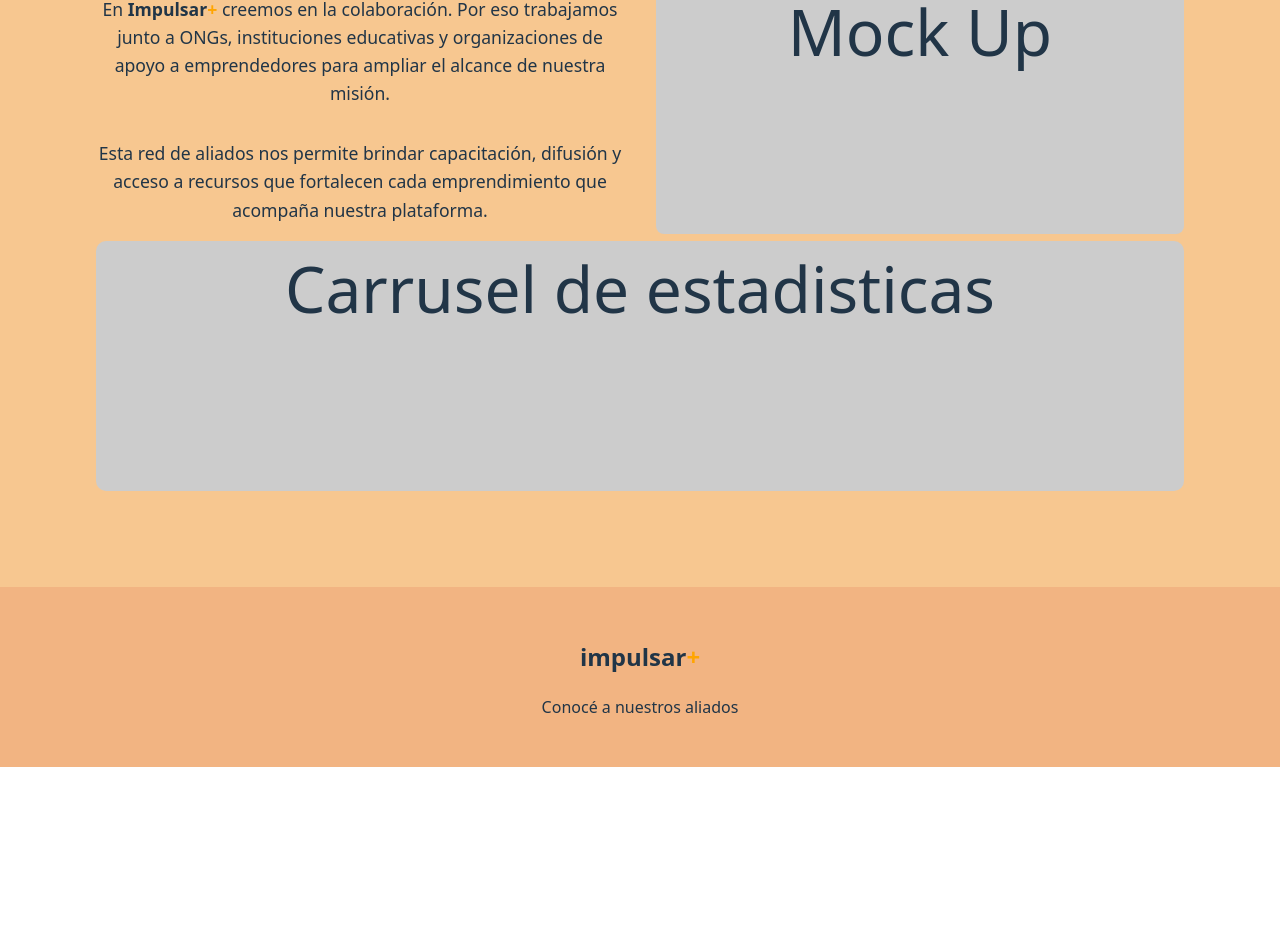
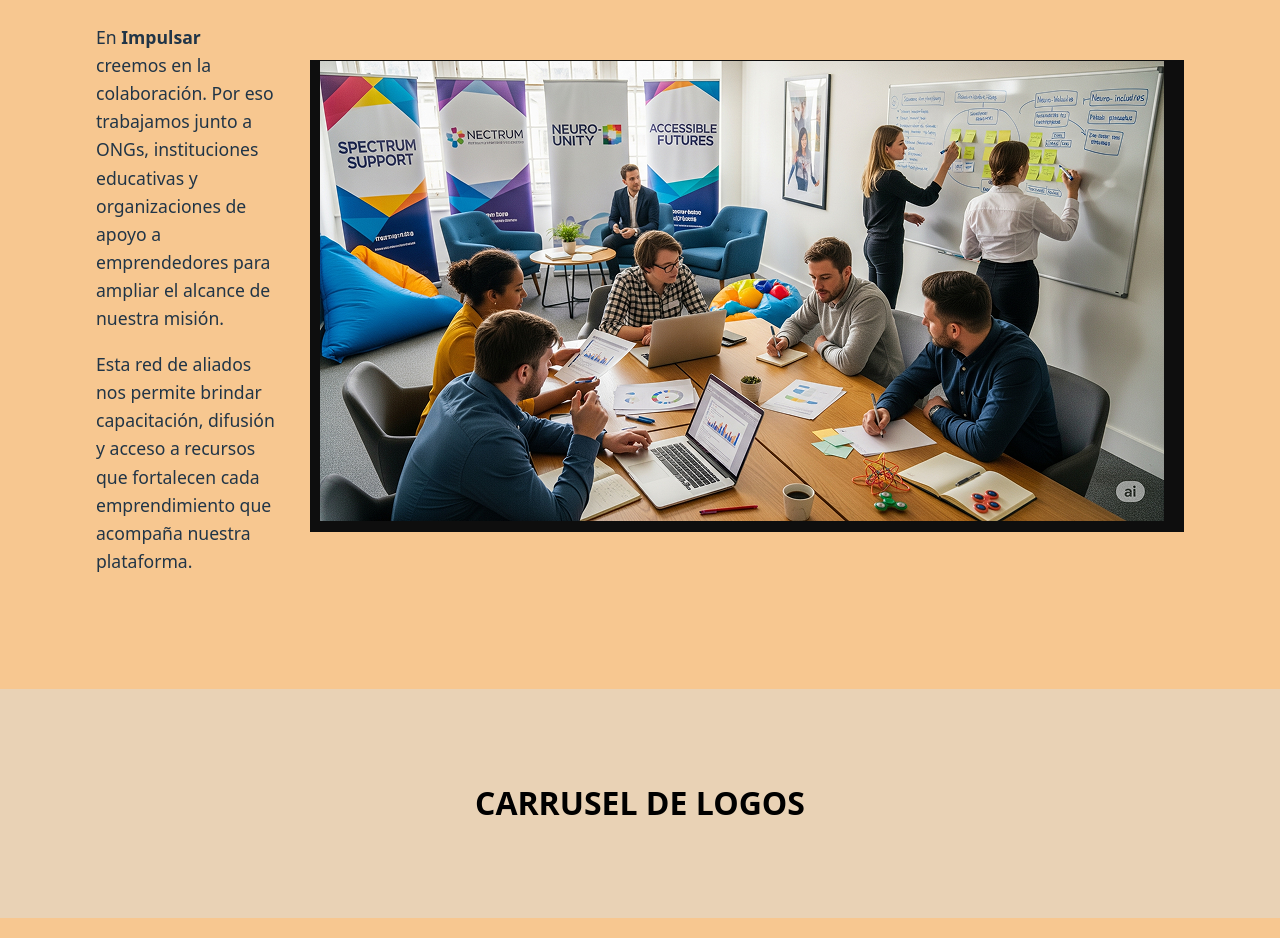
Before and after one commit to MorenaLopezObejero/Lnading-More-Poe, a React (Vite) app in the folder landing/: page / in a window 1280 px wide. Shown: the part 1855-2793 px from the top of the page. Before the commit the page ends 2622 px from the top, so only its background shows below. Built offline with nearby package versions, Linux system fonts and the light colour scheme.

Commit message:
agregue y puse la primera imagen en D

```diff
--- a/landing/src/components/D.tsx
+++ b/landing/src/components/D.tsx
@@ -1,9 +1,54 @@
 import React from "react";
+import Img from '/src/assets/Imgprstrabajando.png';
 
 const LogosCarousel: React.FC = () => {
   return (
+    <div style={{ backgroundColor: "#F7C790" }}>
+      <section style={{ padding: "6rem", textAlign: "center" }}>
+        <h2>
+          Unimos fuerzas para multiplicar el impacto
+        </h2>
+        <div style={{ display: "flex", alignItems: "center", gap: "2rem", marginTop: "3rem" }}>
+          {/* Columna izquierda: texto */}
+          <div style={{ flex: 1, textAlign: "left" }}>
+            <p style={{ lineHeight: "1.6", fontSize: "1.1rem" }}>
+              En <strong>Impulsar<span style={{ color: "#F7C790" }}>+</span></strong> creemos en la colaboración. Por eso trabajamos junto a ONGs, instituciones educativas y organizaciones de apoyo a emprendedores para ampliar el alcance de nuestra misión.
+            </p>
+            <p style={{ lineHeight: "1.6", fontSize: "1.1rem", marginTop: "1rem" }}>
+              Esta red de aliados nos permite brindar capacitación, difusión y acceso a recursos que fortalecen cada emprendimiento que acompaña nuestra plataforma.
+            </p>
+          </div>
+
+          {/* Columna derecha: imagen */}
+          <div style={{ flex: 1 }}>
+            <img src={Img} alt="Descripción de la imagen" />
+
+          </div>
+        </div>
+      </section>
+
+      <div style={{ backgroundColor: "#E9D2B5", padding: "4rem", textAlign: "center" }}>
+        <h2 style={{ fontSize: "2rem", fontWeight: "bold", color: "black" }}>
+          CARRUSEL DE LOGOS
+        </h2>
+      </div>
+      <div style={{ textAlign: "center", paddingBottom: "2rem" }}>
+        <p>Conocé a nuestros aliados</p>
+      </div>
+    </div>
+  );
+};
+
+export default LogosCarousel;
 
 
+
+
+
+
+{/*
+const LogosCarousel: React.FC = () => {
+  return (
 
     <section style={{ padding: "6rem", textAlign: "center", backgroundColor: "#F7C790"}}>
       <h2>
@@ -11,7 +56,7 @@ const LogosCarousel: React.FC = () => {
       </h2>
       <div style={{ display: "flex", alignItems: "center", gap: "2rem" }}>
 
-        {/* Columna izquierda: texto */}
+        {/* Columna izquierda: texto
         <div style={{ flex: 1 }}>
           <p style={{ lineHeight: "1.6", fontSize: "1.1rem" }}>
                    En <strong>Impulsar<span style={{ color: "orange" }}>+</span></strong> creemos en la colaboración. Por eso trabajamos junto a ONGs, instituciones educativas y organizaciones de apoyo a emprendedores para ampliar el alcance de nuestra misión.
@@ -21,17 +66,17 @@ const LogosCarousel: React.FC = () => {
           </p>
         </div>
 
-        {/* Columna derecha: rectángulo gris (imagen luego) */}
+        {/* Columna derecha: rectángulo gris (imagen luego)
         <div style={{ flex: 1, backgroundColor: "#ccc", height: "250px", borderRadius: "8px" }}>
-          {/* Aquí después ponés <img src="..." alt="mockup" /> */}
+          {/* Aquí después ponés <img src="..." alt="mockup" /> *
           <div style={{height: "150px", fontSize: "4rem" }}>Mock Up</div>
         </div>
       </div>
 
       <div>
-        {/* Columna: rectángulo gris (imagen luego) */}
+        {/* Columna: rectángulo gris (imagen luego)
         <div style={{ flex: 1, backgroundColor: "#ccc", height: "250px", borderRadius: "10px" }}>
-          {/* Aquí después ponés <img src="..." alt="mockup" /> */}
+          {/* Aquí después ponés <img src="..." alt="mockup" />
           <div style={{height: "150px", fontSize: "4rem" }}>Carrusel de estadisticas</div>
         </div>
       </div>
@@ -41,3 +86,4 @@ const LogosCarousel: React.FC = () => {
 };
 
 export default LogosCarousel;
+*/}
```
Also changed, not shown: landing/src/assets/Imgprstrabajando.png (added).
